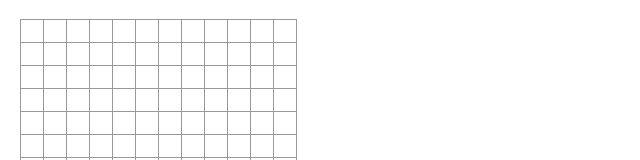
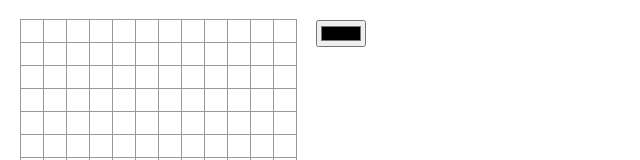
Before and after one commit to am-ma/try-ts-react, a React app: page / in a window 1280 px wide. Shown: the top 160 px of the page, without its empty margins (0-640 px from the left). Built offline with nearby package versions, Linux system fonts and the light colour scheme.

Commit message:
:sparkles: add color picker

```diff
--- a/src/index.tsx
+++ b/src/index.tsx
@@ -4,6 +4,30 @@ import './index.css';
 
 const canvasHeight: number = 12;
 const canvasWidth: number = 12;
+
+interface ColorInputProps {
+  handleUpdate: Function;
+}
+interface ColorInputState {
+  color: string;
+}
+class ColorInput extends React.Component<ColorInputProps, ColorInputState> {
+  constructor(props: ColorInputProps) {
+    super(props);
+    this.state = {
+      color: '#ccc',
+    };
+  }
+
+  onChange(e: React.ChangeEvent<HTMLInputElement>) {
+    this.setState({ color: e.target.value });
+    this.props.handleUpdate(e.target.value);
+  }
+
+  render() {
+    return <input type="color" value={this.state.color} onChange={(e) => this.onChange(e)} />
+  }
+}
 
 interface DotValues {
   isFill: boolean;
@@ -34,7 +58,9 @@ class Dot extends React.Component<DotProps, DotState> {
   }
 }
 
-interface CanvasProps {}
+interface CanvasProps {
+  color: string;
+}
 interface CanvasState {
   dots: DotValues[];
 }
@@ -44,7 +70,7 @@ class Canvas extends React.Component<CanvasProps, CanvasState> {
     this.state = {
       dots: Array(canvasHeight * canvasWidth).fill(null).map(values => ({
         isFill: false,
-        color: '#000',
+        color: this.props.color,
       } as DotValues)),
     };
   }
@@ -53,7 +79,7 @@ class Canvas extends React.Component<CanvasProps, CanvasState> {
     const dots = this.state.dots.slice();
     const dot = dots[i];
     dots[i].isFill = !dots[i].isFill;
-    dots[i].color = '#000';
+    dots[i].color = this.props.color;
     this.setState({ dots: dots });
   }
 
@@ -76,18 +102,39 @@ class Canvas extends React.Component<CanvasProps, CanvasState> {
   }
 }
 
-const App: FunctionComponent = () => {
+interface AppProps {}
+interface AppState {
+  color: string;
+}
+class App extends React.Component<AppProps, AppState> {
+  constructor(props: AppProps) {
+    super(props);
+    this.state = {
+      color: '#000',
+    };
+  }
+
+  colorHandleUpdate(color: string) {
+    this.setState({
+      color
+    });
+  }
+
+  render() {
     return (
       <div className="board">
         <div className="board-board">
-        <Canvas />
+          <Canvas color={this.state.color} />
         </div>
         <div className="board-info">
-        <div>{/* status */}</div>
+          <div>
+            {<ColorInput handleUpdate={(color: string) => this.colorHandleUpdate(color)} />}
+          </div>
           <ol>{/* TODO */}</ol>
         </div>
       </div>
     );
+  }
 };
 
 ReactDOM.render(<App />, document.getElementById('root'));
```
Lines whose indentation alone changed are shown as unchanged.
